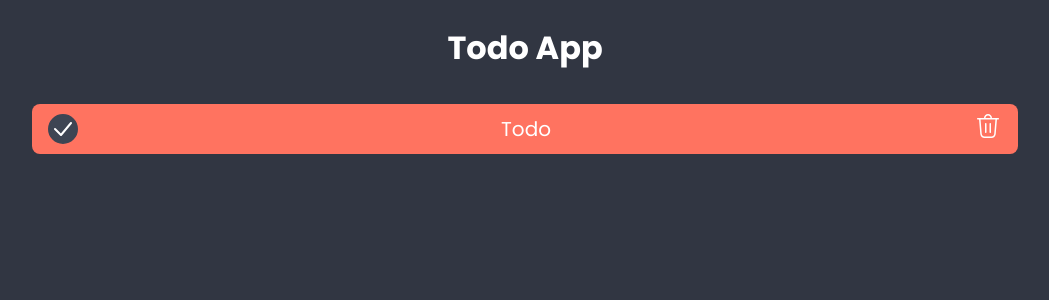
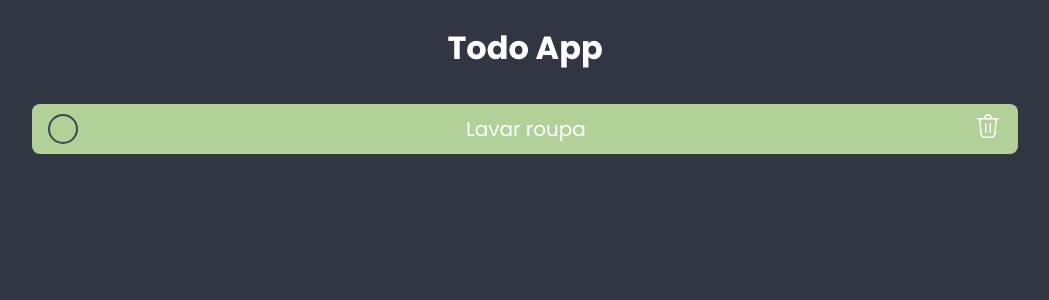
Before and after one commit to Fernanda-Kipper/todo-app, an Angular app: page / in a window 1280 px wide. Shown: the top 300 px of the page, without its empty margins (115-1164 px from the left). Built offline with nearby package versions, Linux system fonts and the light colour scheme.

Commit message:
feat: create logic of check and delete

```diff
--- a/src/app/app.component.html
+++ b/src/app/app.component.html
@@ -1,6 +1,15 @@
 <div class="container">
   <h1>Todo App</h1>
   <ul>
-    <todo-item class="todo" title="Todo" [isDone]="isDone" id="12" type="important"></todo-item>
+    <todo-item *ngFor="let item of todoList"
+      class="todo"
+      [title]="item.title"
+      [isDone]="item.isDone"
+      [id]="item.id"
+      [type]="item.type"
+      (onComplete)="handleItemComplete($event)"
+      (onDelete)="handleItemDelete($event)"
+    >
+    </todo-item>
   </ul>
 </div>
--- a/src/app/app.component.ts
+++ b/src/app/app.component.ts
@@ -1,10 +1,40 @@
 import { Component } from '@angular/core';
+
+interface ToDo {
+  title: string;
+  isDone: boolean;
+  id: string;
+  type: 'normal' | 'important' | 'medium' | 'light';
+}
 
 @Component({
   selector: 'app-root',
   templateUrl: './app.component.html',
   styleUrls: ['./app.component.scss']
 })
+
 export class AppComponent {
   isDone: boolean = true;
+  todoList: ToDo[] = [{
+    title: 'Lavar roupa',
+    type: 'normal',
+    isDone: false,
+    id: '3334'
+  }]
+
+  handleItemComplete(id: string){
+    this.todoList = this.todoList.map(todo => {
+      if(todo.id === id){
+        return ({
+          ...todo,
+          isDone: !todo.isDone
+        })
+      }
+      return todo
+    })
+  }
+
+  handleItemDelete(id: string){
+    this.todoList = this.todoList.filter(todo => todo.id != id)
+  }
 }
--- a/src/app/todo-item/todo-item.component.html
+++ b/src/app/todo-item/todo-item.component.html
@@ -1,7 +1,7 @@
 <li class="todo-item {{type}} {{isDone ? 'done' : ''}}">
   <div class="checkbox" (click)="handleClickCheck()"></div>
   <p>{{ title }}</p>
-  <button (click)="handleClickCheck()">
+  <button (click)="handleClickDelete()">
     <img alt="Lixo indicando deletar" src="../assets/delete-icon.svg"/>
   </button>
 </li>
--- a/src/app/todo-item/todo-item.component.scss
+++ b/src/app/todo-item/todo-item.component.scss
@@ -65,5 +65,6 @@
   button {
     background: transparent;
     border: 0;
+    cursor: pointer;
   }
 }
--- a/src/app/todo-item/todo-item.component.ts
+++ b/src/app/todo-item/todo-item.component.ts
@@ -1,4 +1,4 @@
-import { Component, EventEmitter, Input, OnInit } from '@angular/core';
+import { Component, EventEmitter, Input, OnInit, Output } from '@angular/core';
 
 @Component({
   selector: 'todo-item',
@@ -12,8 +12,8 @@ export class TodoItemComponent implements OnInit {
   @Input() isDone: boolean = false;
   @Input() id: string = '';
 
-  onDelete = new EventEmitter();
-  onComplete = new EventEmitter();
+  @Output() onDelete = new EventEmitter();
+  @Output() onComplete = new EventEmitter();
 
   handleClickCheck(){
     this.onComplete.emit(this.id)
```
